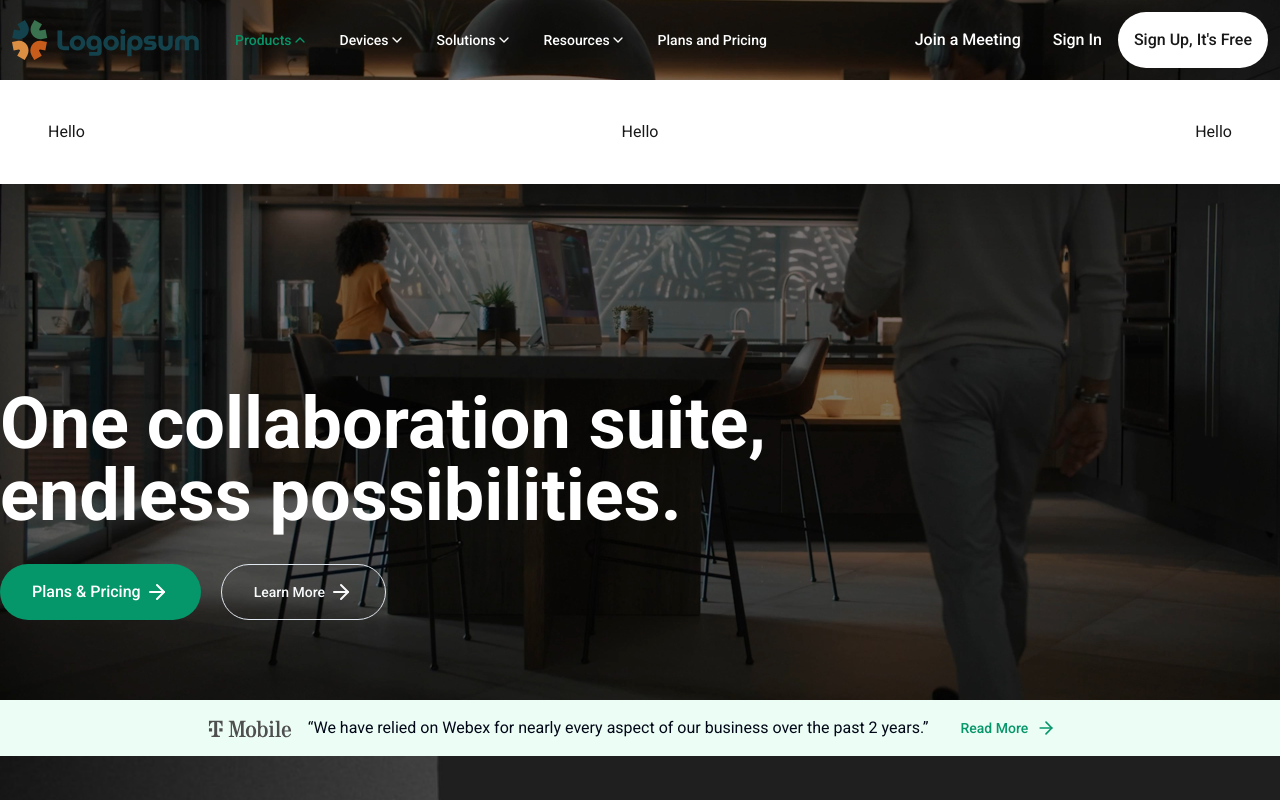
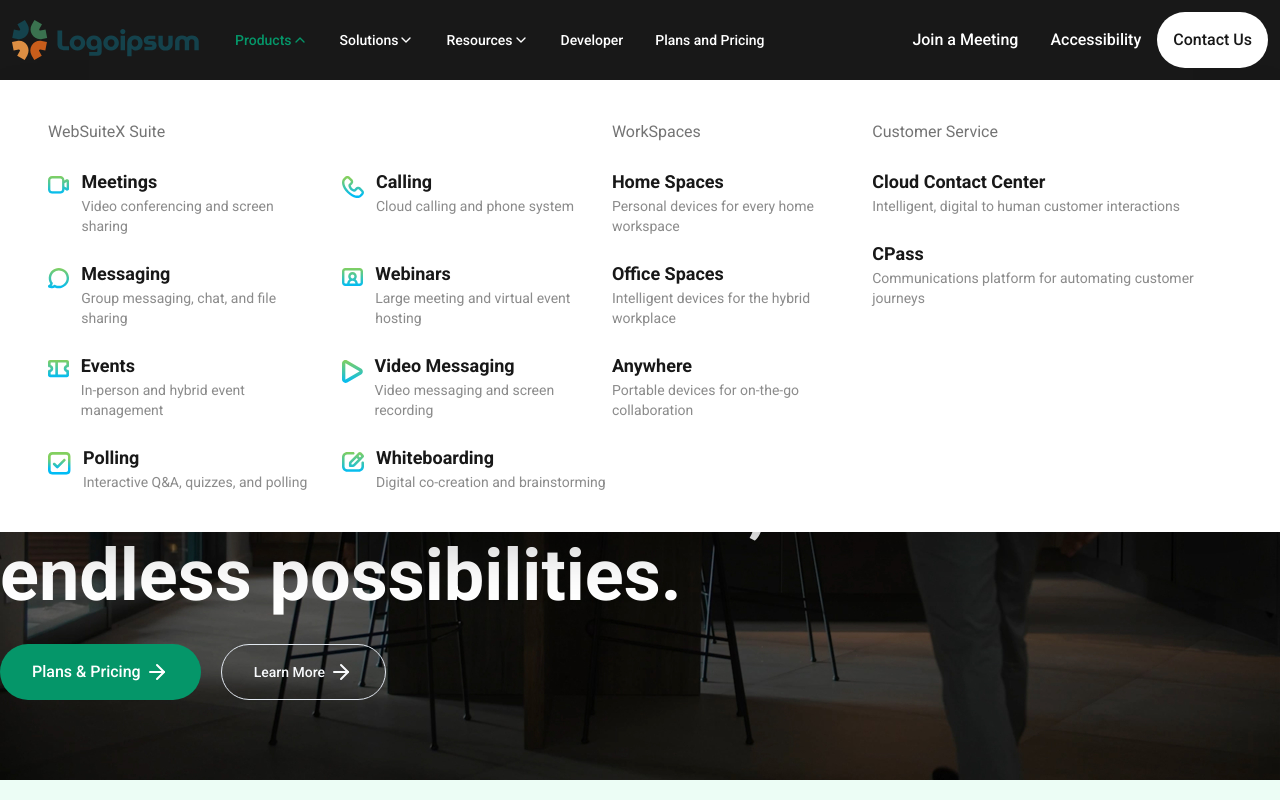
Before and after one commit to aagatsharma/webex, a React (Vite) app: page / in a window 1280 px wide. Both pictures are taken after a click on the button "Products". Shown: the top 800 px of the page. Built offline with nearby package versions, Linux system fonts and the light colour scheme.

Commit message:
navbar product icon

```diff
--- a/src/App.tsx
+++ b/src/App.tsx
@@ -12,7 +12,7 @@ import Navbar from "./components/reusable/Navbar/Navbar";
 const Layout = () => (
   <>
     <Navbar />
-    <main>
+    <main className="mt-20">
       <Outlet />
     </main>
     <Footer />
@@ -46,7 +46,7 @@ export default function App() {
           element: <Accessibility />,
         },
         {
-          path: "/customer",
+          path: "/contact-us",
           element: <Customer />,
         },
       ],
--- a/src/components/reusable/Navbar/Navbar.tsx
+++ b/src/components/reusable/Navbar/Navbar.tsx
@@ -26,9 +26,14 @@ const Navbar = () => {
       ref={navbarRef}
       className={` ${
         visible ? "translate-y-0 z-50 " : "-translate-y-full z-auto"
-      } ${
-        currentScrollPos < 10 ? "bg-transparent" : "bg-black"
-      }  h-20 text-white fixed top-0 z-50 w-full transition-transform duration-300 bg-black`}
+      }
+      h-20 text-white fixed top-0 z-50 w-full transition-transform duration-300 bg-black
+      `}
+      // ${
+      //     currentScrollPos < 10 && currentPath === "/"
+      //       ? "bg-transparent"
+      //       : "bg-black"
+      //     }
     >
       <div className="max-w-7xl m-auto h-full px-3">
         <NavbarItem />
--- a/src/components/reusable/Navbar/NavbarItem.tsx
+++ b/src/components/reusable/Navbar/NavbarItem.tsx
@@ -18,10 +18,10 @@ const NavbarItem = () => {
       <div className="flex">
         <div className="flex items-center max-lg:hidden">
           <Button variant="link" className="text-white text-base">
-            Join a Meeting
+            <Link to="/meetings">Join a Meeting</Link>
           </Button>
           <Button variant="link" className="text-white text-base">
-            Sign In
+            <Link to="/accessibility">Accessibility</Link>
           </Button>
         </div>
         <div className="flex items-center gap-x-2">
@@ -29,7 +29,7 @@ const NavbarItem = () => {
             className="h-14 bg-white text-black rounded-full text-base hover:bg-emerald-600 hover:text-white
              font-medium hover:transition-all hover:duration-300 max-md:hidden"
           >
-            Sign Up, It's Free
+            <Link to="/contact-us">Contact Us</Link>
           </Button>
           <div className="lg:hidden">
             <Menu />
--- a/src/components/reusable/Navbar/NavbarItemList.tsx
+++ b/src/components/reusable/Navbar/NavbarItemList.tsx
@@ -1,9 +1,8 @@
-import React, { useState } from "react";
+import { useState } from "react";
 import { ChevronDown } from "lucide-react";
 import { Button } from "@/components/ui/button";
 import { Link } from "react-router-dom";
 import NavbarProductItem from "./NavbarItems/NavbarProductItem";
-import NavbarDeviceItem from "./NavbarItems/NavbarDeviceItem";
 import NavbarSolutionItem from "./NavbarItems/NavbarSolutionItem";
 import NavbarResourcesItem from "./NavbarItems/NavbarResourcesItem";
 
@@ -12,10 +11,7 @@ const products = [
     label: "Products",
     component: <NavbarProductItem />,
   },
-  {
-    label: "Devices",
-    component: <NavbarDeviceItem />,
-  },
+
   {
     label: "Solutions",
     component: <NavbarSolutionItem />,
@@ -23,6 +19,10 @@ const products = [
   {
     label: "Resources",
     component: <NavbarResourcesItem />,
+  },
+  {
+    label: "Developer",
+    link: "/developer",
   },
   {
     label: "Plans and Pricing",
--- a/src/components/reusable/Navbar/NavbarItems/NavbarDeviceItem.tsx
+++ /dev/null
@@ -1,5 +0,0 @@
-const NavbarDeviceItem = () => {
-  return <div>NavbarDeviceItem</div>;
-};
-
-export default NavbarDeviceItem;
--- a/src/components/reusable/Navbar/NavbarItems/NavbarProductItem.tsx
+++ b/src/components/reusable/Navbar/NavbarItems/NavbarProductItem.tsx
@@ -1,45 +1,118 @@
-const WebSuitex = () => {
-  const features = [
-    { label: "Meetings", description: "Video conferencing and screen sharing" },
-    { label: "Calling", description: "Cloud calling and phone system" },
+import ProductItem from "./productItem/productItem";
+import meetings from "@/assets/home/meetings.svg";
+import calling from "@/assets/home/calling.svg";
+import messaging from "@/assets/home/messaging.svg";
+import webinars from "@/assets/home/webinars.svg";
+import events from "@/assets/home/events.svg";
+import videomessaging from "@/assets/home/videomessaging.svg";
+import polling from "@/assets/home/polling.svg";
+import whiteboard from "@/assets/home/whiteboard.svg";
+
+const NavbarProductItem = () => {
+  const websuite = [
+    {
+      label: "Meetings",
+      description: "Video conferencing and screen sharing",
+      logo: meetings,
+    },
+    {
+      label: "Calling",
+      description: "Cloud calling and phone system",
+      logo: calling,
+    },
     {
       label: "Messaging",
       description: "Group messaging, chat, and file sharing",
+      logo: messaging,
     },
     {
       label: "Webinars",
       description: "Large meeting and virtual event hosting",
+      logo: webinars,
     },
-    { label: "Events", description: "In-person and hybrid event management" },
+    {
+      label: "Events",
+      description: "In-person and hybrid event management",
+      logo: events,
+    },
     {
       label: "Video Messaging",
       description: "Video messaging and screen recording",
+      logo: videomessaging,
     },
-    { label: "Polling", description: "Interactive Q&A, quizzes, and polling" },
+    {
+      label: "Polling",
+      description: "Interactive Q&A, quizzes, and polling",
+      logo: polling,
+    },
     {
       label: "Whiteboarding",
       description: "Digital co-creation and brainstorming",
+      logo: whiteboard,
     },
   ];
+
+  const workspaceCategories = [
+    {
+      label: "Home Spaces",
+      description: "Personal devices for every home workspace",
+    },
+    {
+      label: "Office Spaces",
+      description: "Intelligent devices for the hybrid workplace",
+    },
+    {
+      label: "Anywhere",
+      description: "Portable devices for on-the-go collaboration",
+    },
+  ];
+
+  const customerService = [
+    {
+      label: "Cloud Contact Center",
+      description: "Intelligent, digital to human customer interactions",
+    },
+    {
+      label: "CPass",
+      description: "Communications platform for automating customer journeys",
+    },
+  ];
+
   return (
-    <div className="">
-      <div></div>
-    </div>
-  );
-};
-
-const NavbarProductItem = () => {
-  return (
-    <div className=" max-w-7xl m-auto px-2 flex w-full justify-between  ">
-      <div className="flex flex-col">
-        <h1>Hello</h1>
-        <WebSuitex />
+    <div className=" max-w-7xl m-auto px-2 flex w-full justify-between items-start  ">
+      <div className="flex flex-col gap-y-3">
+        <h1 className="text-black/60">WebSuiteX Suite</h1>
+        <div className="grid grid-cols-2 gap-6 pt-3">
+          {websuite.map((feature) => (
+            <ProductItem
+              logo={feature.logo}
+              description={feature.description}
+              label={feature.label}
+            />
+          ))}
+        </div>
       </div>
-      <div>
-        <h1>Hello</h1>
+      <div className="flex flex-col gap-y-3">
+        <h1 className="text-black/60">WorkSpaces</h1>
+        <div className="grid grid-cols-1 gap-6 pt-3">
+          {workspaceCategories.map((feature) => (
+            <ProductItem
+              description={feature.description}
+              label={feature.label}
+            />
+          ))}
+        </div>
       </div>
-      <div>
-        <h1>Hello</h1>
+      <div className="flex flex-col gap-y-3">
+        <h1 className="text-black/60">Customer Service</h1>
+        <div className="flex flex-col gap-6 pt-3">
+          {customerService.map((feature) => (
+            <ProductItem
+              description={feature.description}
+              label={feature.label}
+            />
+          ))}
+        </div>
       </div>
     </div>
   );
--- /dev/null
+++ b/src/components/reusable/Navbar/NavbarItems/productItem/productItem.tsx
@@ -0,0 +1,25 @@
+interface ProductItem {
+  label: string;
+  description: string;
+  logo?: string;
+}
+
+const ProductItem = ({ label, description, logo }: ProductItem) => {
+  return (
+    <div className="flex gap-3">
+      {logo && (
+        <div className="self-start pt-2">
+          <img src={logo} alt={label} />
+        </div>
+      )}
+      <div className="flex flex-col">
+        <h1 className="font-bold text-lg hover:underline hover:cursor-pointer ">
+          {label}
+        </h1>
+        <h3 className="text-black/50 text-sm">{description}</h3>
+      </div>
+    </div>
+  );
+};
+
+export default ProductItem;
--- a/src/pages/Developer.tsx
+++ b/src/pages/Developer.tsx
@@ -1,5 +1,9 @@
 const Developer = () => {
-  return <div>Developer</div>;
+  return (
+    <div className="mt-20">
+      <h1>Hello</h1>
+    </div>
+  );
 };
 
 export default Developer;
```
